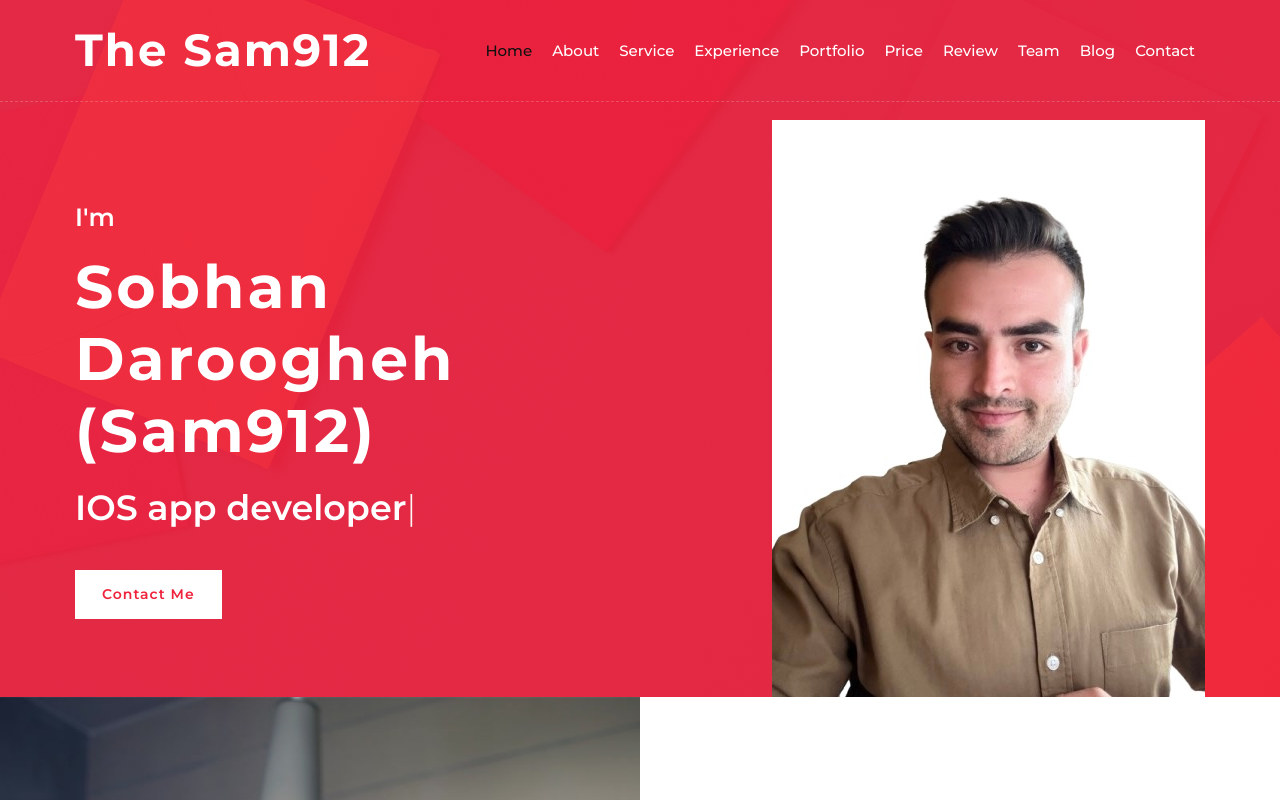
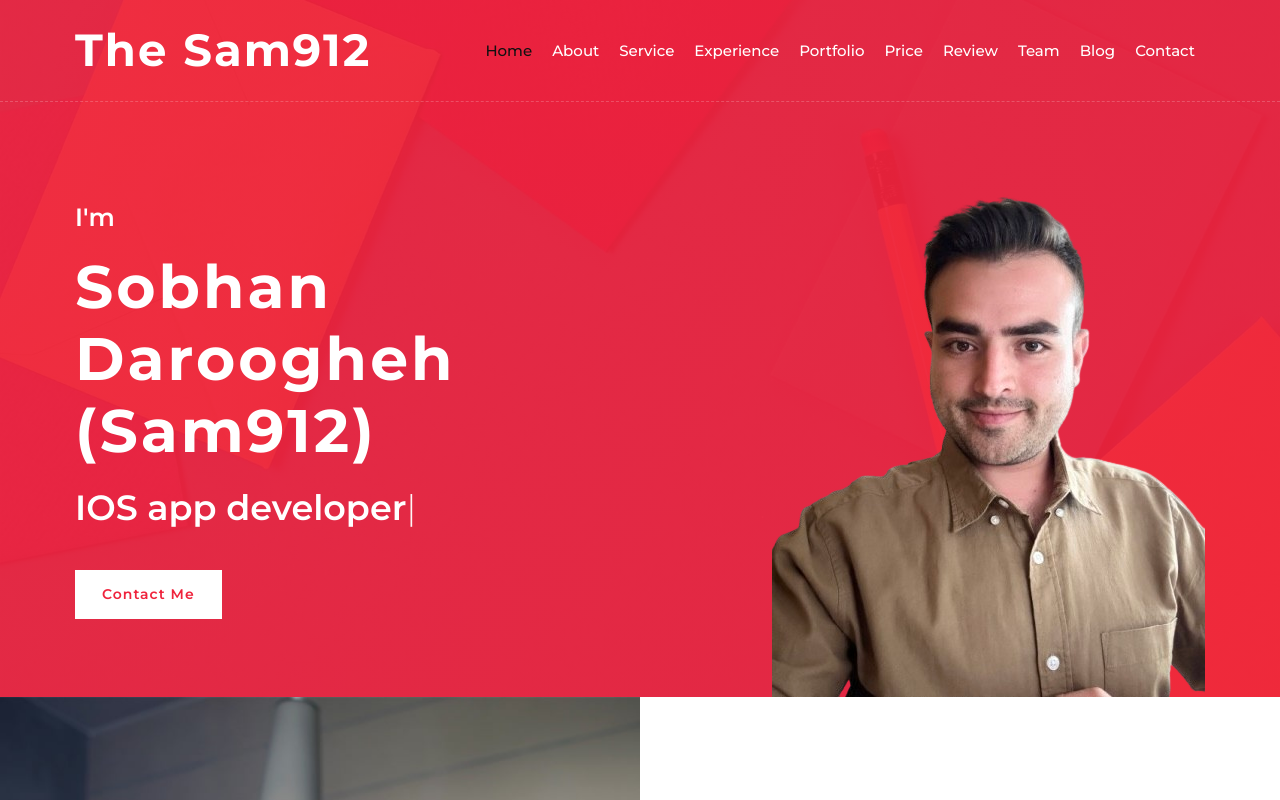
Before and after one commit to TheSam912/TheSam912.github.io, a plain HTML site: page index.html in a window 1280 px wide. Shown: the top 800 px of the page. Drawn offline with nearby package versions, Linux system fonts and the light colour scheme.

Commit message:
image updated

```diff
--- a/index.html
+++ b/index.html
@@ -96,7 +96,7 @@
           </div>
           <div class="col-sm-12 col-md-6 d-none d-md-block">
             <div class="hero-image">
-              <img src="img/hero.jpg" alt="Hero Image" />
+              <img src="img/sam.png" alt="Hero Image" />
             </div>
           </div>
         </div>
```
Also changed, not shown: img/hero.jpg (deleted), img/sam.png (added).
